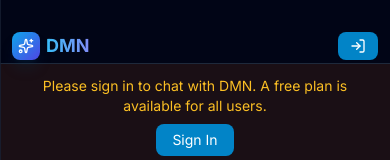
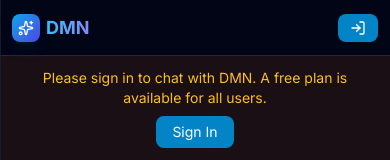
Before and after one commit to ClaimFreedomDotOrg/DMNChat, a React (Vite) app in the folder frontend/: page / in a window 390 px wide. Shown: the top 160 px of the page. Built offline with nearby package versions, Linux system fonts and the light colour scheme; no server answers.

Commit message:
fix: Adjust ChatHeader height and padding for improved layout and mobile handling

```diff
--- a/frontend/src/App.tsx
+++ b/frontend/src/App.tsx
@@ -80,7 +80,7 @@ const ChatView: React.FC = () => {
   };
 
   return (
-    <div className="flex h-screen w-full bg-slate-950 text-slate-200 overflow-hidden relative" style={{ height: '100vh' }}>
+    <div className="flex h-screen w-full bg-slate-950 text-slate-200 overflow-hidden relative">
       {/* Auth Modal */}
       <AuthModal
         isOpen={authModalOpen}
--- a/frontend/src/components/chat/ChatHeader.tsx
+++ b/frontend/src/components/chat/ChatHeader.tsx
@@ -26,9 +26,9 @@ const ChatHeader: React.FC<ChatHeaderProps> = ({
 
   return (
     <header
-      className="flex-shrink-0 h-16 flex items-center justify-between px-3 sm:px-4 pt-8 sm:pt-0 pb-1 sm:pb-0 border-b border-slate-800 bg-slate-950/80 backdrop-blur z-10"
+      className="flex-shrink-0 h-14 sm:h-16 flex items-center justify-between px-3 sm:px-4 border-b border-slate-800 bg-slate-950/80 backdrop-blur z-10"
       style={{
-        paddingTop: window.innerWidth < 640 ? 'max(2rem, env(safe-area-inset-top))' : undefined
+        paddingTop: 'env(safe-area-inset-top, 0px)'
       }}
     >
       <div className="flex items-center gap-2 sm:gap-3 min-w-0">
--- a/frontend/src/index.css
+++ b/frontend/src/index.css
@@ -25,7 +25,7 @@ body {
 #root {
   width: 100%;
   height: 100vh;
-  /* Don't use 100dvh on mobile - it causes the whole app to slide up with keyboard */
+  height: 100dvh; /* Dynamic viewport height - shrinks with keyboard */
 }
 
 /* Custom scrollbar styles */
```
